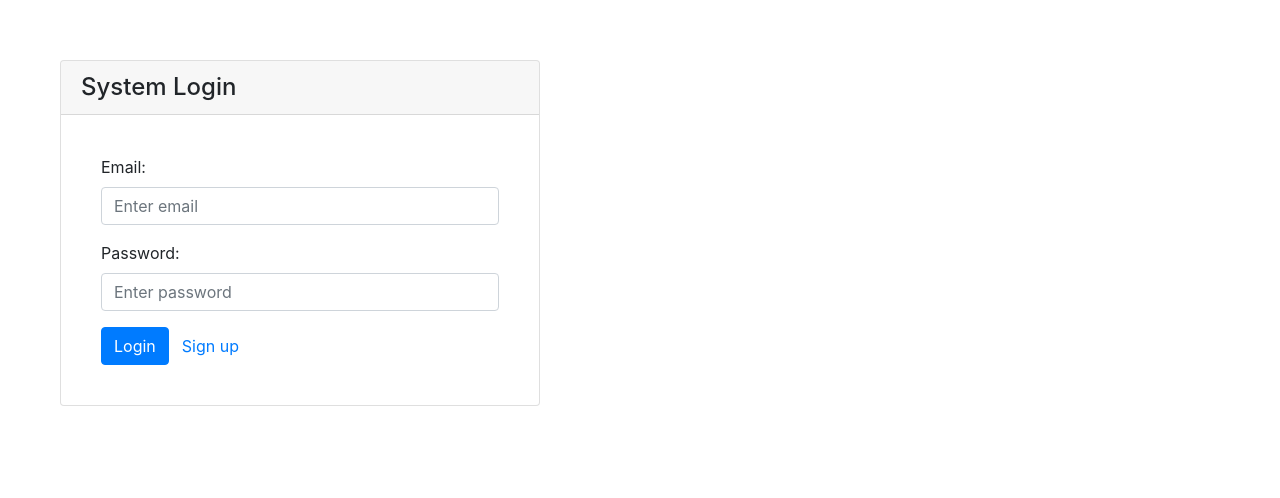
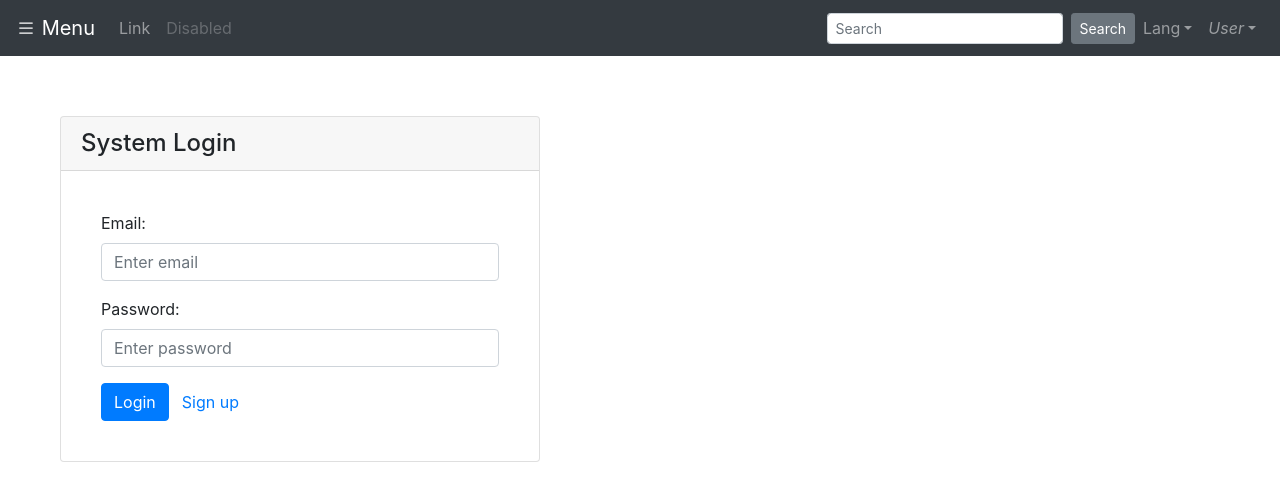
Before and after one commit to lsmin625/vue-base-ui, a Vue app: page / in a window 1280 px wide. Shown: the top 498 px of the page. Built offline with nearby package versions, Linux system fonts and the light colour scheme.

Commit message:
sidebar added

```diff
--- a/src/App.vue
+++ b/src/App.vue
@@ -1,16 +1,19 @@
 <template>
   <div id="app">
+    <Navbar />
     <Login />
   </div>
 </template>
 
 <script>
 import Login from "./components/Login.vue";
+import Navbar from "./components/Navbar.vue";
 
 export default {
   name: "App",
   components: {
     Login,
+    Navbar
   }
 };
 </script>
--- /dev/null
+++ b/src/components/Navbar.vue
@@ -0,0 +1,66 @@
+<template>
+<div>
+  <b-navbar toggleable="lg" type="dark" variant="dark">
+    <b-navbar-brand href="#" v-b-toggle.sidebar-1><b-icon icon="list"></b-icon> Menu</b-navbar-brand>
+
+    <b-navbar-toggle target="nav-collapse"></b-navbar-toggle>
+
+    <b-collapse id="nav-collapse" is-nav>
+      <b-navbar-nav>
+        <b-nav-item href="#" @click="showEvent">Link</b-nav-item>
+        <b-nav-item href="#" disabled>Disabled</b-nav-item>
+      </b-navbar-nav>
+
+      <!-- Right aligned nav items -->
+      <b-navbar-nav class="ml-auto">
+        <b-nav-form>
+          <b-form-input size="sm" class="mr-sm-2" placeholder="Search"></b-form-input>
+          <b-button size="sm" class="my-2 my-sm-0" type="submit">Search</b-button>
+        </b-nav-form>
+
+        <b-nav-item-dropdown text="Lang" right>
+          <b-dropdown-item href="#">EN</b-dropdown-item>
+          <b-dropdown-item href="#">ES</b-dropdown-item>
+          <b-dropdown-item href="#">RU</b-dropdown-item>
+          <b-dropdown-item href="#">FA</b-dropdown-item>
+        </b-nav-item-dropdown>
+
+        <b-nav-item-dropdown right>
+          <!-- Using 'button-content' slot -->
+          <template #button-content>
+            <em>User</em>
+          </template>
+          <b-dropdown-item href="#">Profile</b-dropdown-item>
+          <b-dropdown-item href="#">Sign Out</b-dropdown-item>
+        </b-nav-item-dropdown>
+      </b-navbar-nav>
+    </b-collapse>
+  </b-navbar>
+  <Sidebar />
+</div>
+</template>
+
+<script>
+import Sidebar from "./Sidebar.vue";
+
+export default {
+  components: {
+    Sidebar
+  },
+  data() {
+    return {
+      form: {
+        email: "",
+        password: "",
+      },
+      show: true,
+    };
+  },
+  methods: {
+    showEvent(event) {
+      event.preventDefault();
+      alert(JSON.stringify(this.form));
+    }
+  },
+};
+</script>
--- /dev/null
+++ b/src/components/Sidebar.vue
@@ -0,0 +1,13 @@
+<template>
+  <div>
+    <b-sidebar id="sidebar-1" title="Sidebar" shadow>
+      <nav class="mb-1">
+        <b-nav vertical>
+          <b-nav-item active @click="hide">Active</b-nav-item>
+          <b-nav-item href="#link-1" @click="hide">Link</b-nav-item>
+          <b-nav-item href="#link-2" @click="hide">Another Link</b-nav-item>
+        </b-nav>
+      </nav>
+    </b-sidebar>
+  </div>
+</template>
```
